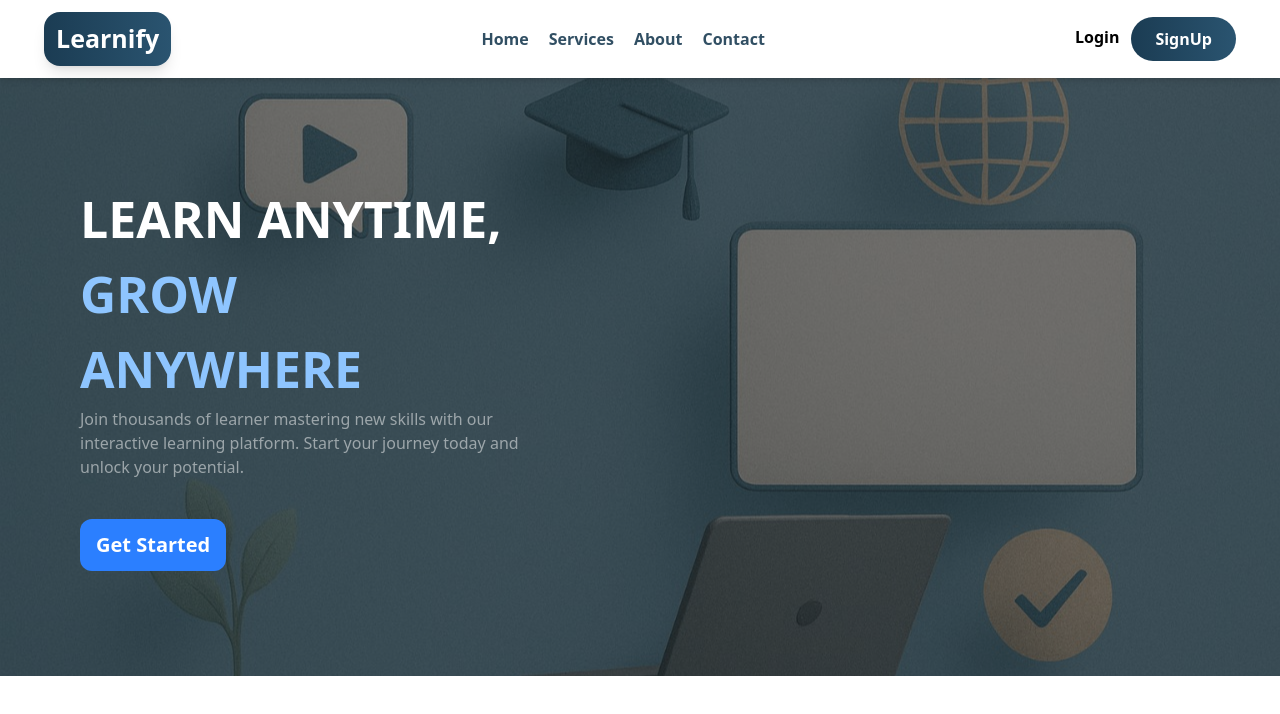
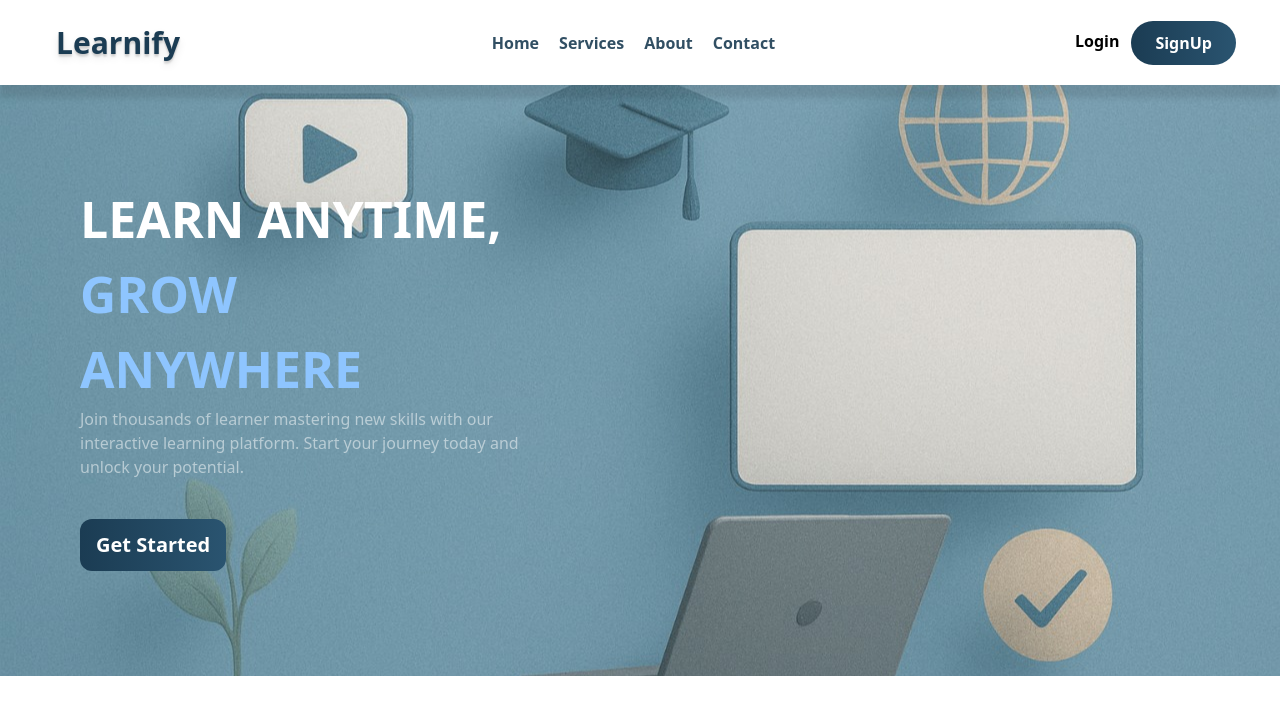
Before and after one commit to WebWizards-org/frontend, a React (Vite) app: page / in a window 1280 px wide. Shown: the top 714 px of the page. Built offline with nearby package versions, Linux system fonts and the light colour scheme.

Commit message:
enhance Navbar and Home components with improved styling and background effects

```diff
--- a/src/components/Navbar.jsx
+++ b/src/components/Navbar.jsx
@@ -6,11 +6,11 @@ function Navbar() {
   const [isOpen, setOpen] = useState(true);
 
   return (
-    <div className='bg-white shadow-md fixed w-full top-0 z-50 left-0'>
+    <div className='bg-white shadow-[0px_13px_6px_0px_rgba(0,_0,_0,_0.1)] fixed w-full top-0 z-50 left-0'>
       <nav>
         <div className='flex justify-between items-center px-6 py-3 '>
-          <div className='bg-gradient-to-r from-[#1B3C53] to-[#2A5470] py-2 px-3 ml-0 md:ml-5 rounded-2xl shadow-lg'>
-            <h1 className='text-[25px] font-bold text-white'>Learnify</h1>
+          <div className=' py-2 px-3 ml-0 md:ml-5 rounded-2xl'>
+            <h1 className='text-[30px] font-extrabold text-[#1B3C53] text-shadow-lg'>Learnify</h1>
           </div>
 
           <div className='space-x-5 hidden md:flex font-semibold text-[#1B3C53] opacity-90'>
--- a/src/components/home.jsx
+++ b/src/components/home.jsx
@@ -11,14 +11,14 @@ export default function Home() {
           backgroundImage: `url(${HERO2})`,
         }}
         className="flex flex-col items-center justify-center mt-19 relative min-h-[600px] bg-cover bg-center bg-no-repeat md:items-start">
-          <div className='absolute inset-0 bg-black/50'></div>
+          <div className='absolute inset-0 bg-black/0'></div>
           <div className='w-full md:text-start text-center md:w-[35%] md:ml-20'>
             <h1 className="relative z-10 text-white text-[28px] font-bold md:text-[50px] sm:text-[40px]">
             LEARN ANYTIME, <span className='text-blue-300'>GROW ANYWHERE</span>
             </h1>
             <p className='text-white/50 relative x-10'>Join thousands of learner mastering new skills with our interactive learning platform. Start your journey today and unlock your potential.</p>
 
-            <button className='bg-blue-500 text-white x-10 relative px-4 py-3 rounded-xl text-xl font-bold mt-10 hover:bg-blue-600 hover:shadow-xl hover:scale-105 transition-all ease-in-out duration-350'>Get Started</button>
+            <button className='bg-gradient-to-r from-[#1B3C53] to-[#2A5470] text-white x-10 relative px-4 py-3 rounded-xl text-xl font-bold mt-10 hover:bg-blue-600 hover:shadow-xl hover:scale-105 transition-all ease-in-out duration-350'>Get Started</button>
           </div>
 
 
```
